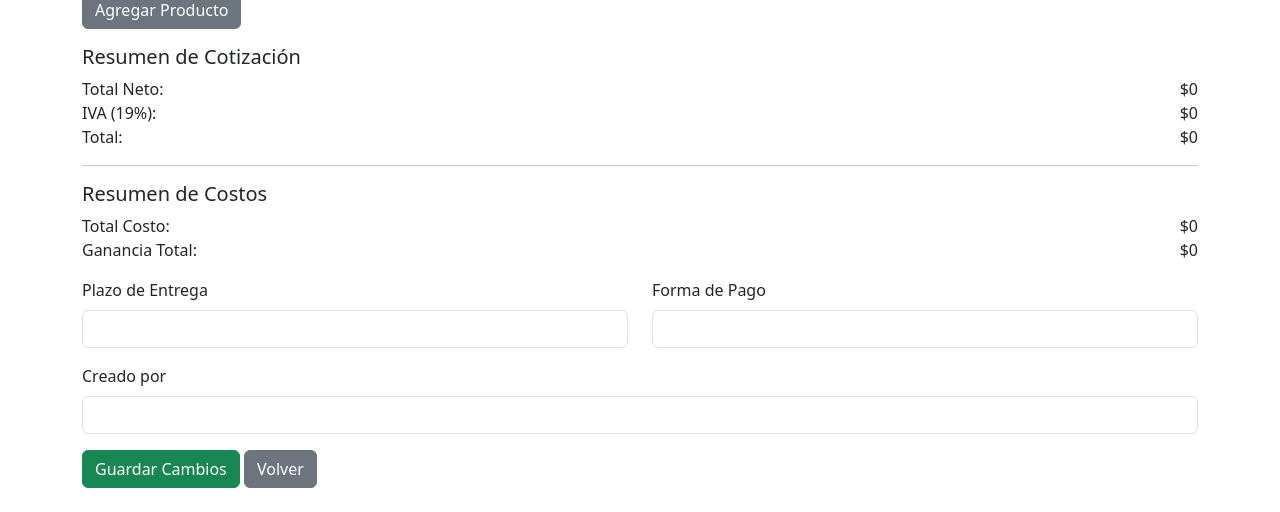
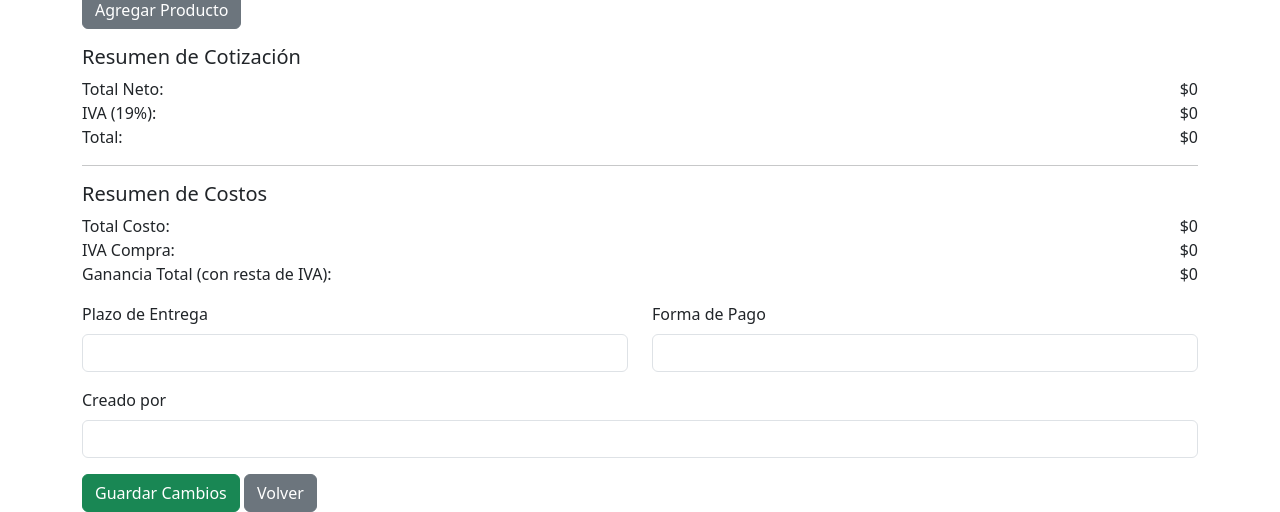
Before and after one commit to iwanaap/Sistema-cotizacion, a Flask app: template templates/editar.html in a window 1280 px wide. Shown: the part 817-1329 px from the top of the page. Before the commit the page ends 1305 px from the top, so only its background shows below. Run offline with Flask 3, Linux system fonts and the light colour scheme; the template is opened without the code that fills it, so the values that code supplies are empty.

Commit message:
ganancia total con resta de iva compra e iva venta incluida

```diff
--- a/templates/editar.html
+++ b/templates/editar.html
@@ -116,8 +116,12 @@
                 <span id="totalCosto">$0</span>
             </div>
             <div class="d-flex justify-content-between">
-                <span>Ganancia Total:</span>
-                <span id="gananciaTotal">$0</span>
+                <span>IVA Compra:</span>
+                <span id="ivaCompra">$0</span>
+            </div>
+            <div class="d-flex justify-content-between">
+                <span>Ganancia Total (con resta de IVA):</span>
+                <span id="gananciaTotalRestaIva">$0</span>
             </div>
         </div>
 
@@ -302,6 +306,8 @@
                 var iva = totalNeto * 0.19;
                 var total = totalNeto + iva;
                 var gananciaTotal = totalNeto - totalCosto;
+                var ivaCompra = totalCosto * 0.19; // Calcular IVA de compra
+                var gananciaTotalRestaIva = gananciaTotal - (iva - (totalCosto * 0.19)); // Ganancia total con resta de IVA
 
                 // 🔥 Aplicamos formateo sin decimales a los totales
                 $("#totalNeto").text(formatMoney(totalNeto));
@@ -309,6 +315,8 @@
                 $("#total").text(formatMoney(total));
                 $("#totalCosto").text(formatMoney(totalCosto));
                 $("#gananciaTotal").text(formatMoney(gananciaTotal));
+                $("#ivaCompra").text(formatMoney(ivaCompra));  // Mostrar IVA Compra
+                $("#gananciaTotalRestaIva").text(formatMoney(gananciaTotalRestaIva));  // Mostrar Ganancia Total con resta de IVA
             }
 
             // Evento para agregar una nueva fila de producto con placeholder en los inputs de dinero
```
